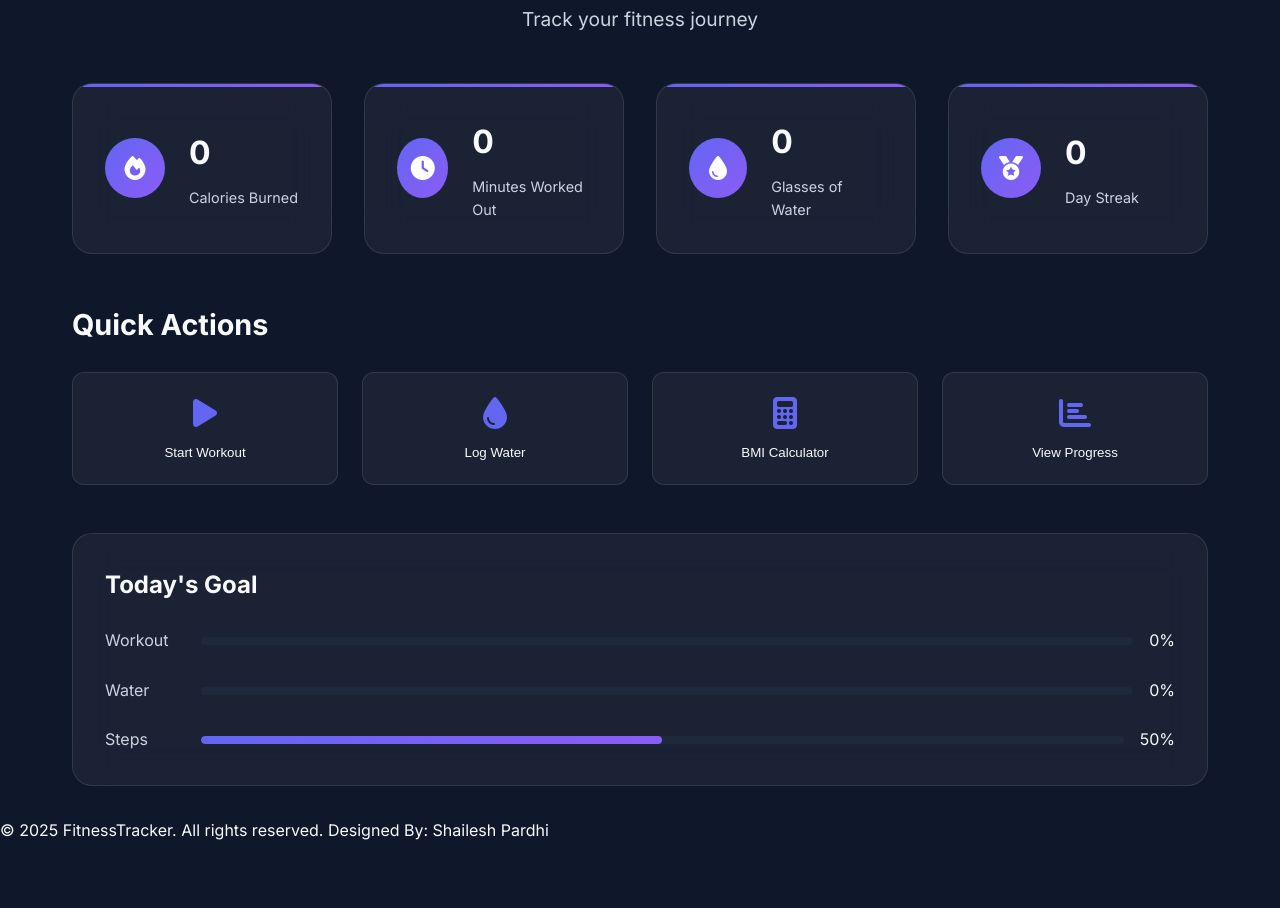
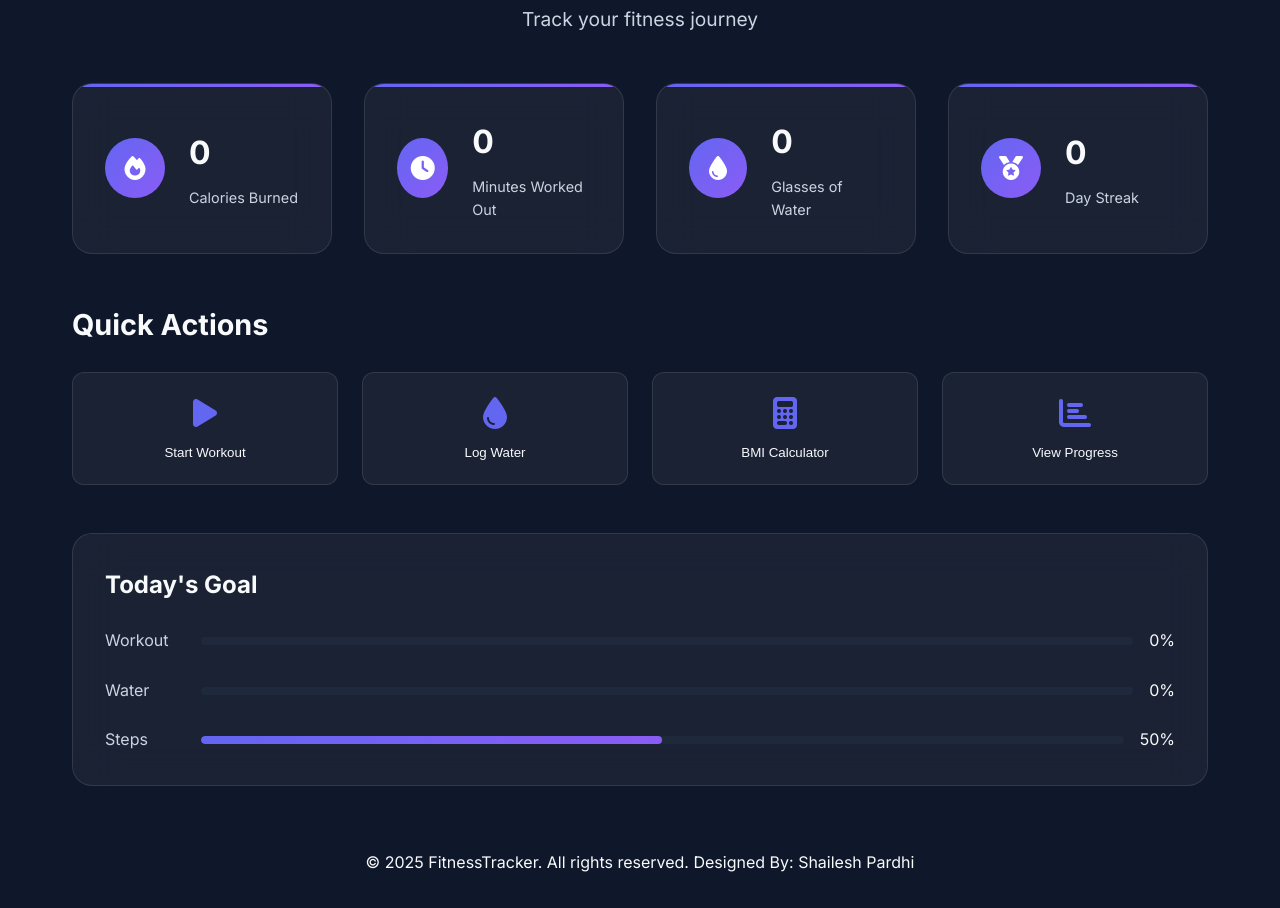
Before and after one commit to shaileshpardhi/FitnessTracker, a plain HTML site: page index.html in a window 1280 px wide. Shown: the part 191-1099 px from the top of the page. Before the commit the page ends 1035 px from the top, so only its background shows below. Drawn offline with nearby package versions, Linux system fonts and the light colour scheme.

Commit message:
Update style.css

```diff
--- a/style.css
+++ b/style.css
@@ -1349,3 +1349,10 @@ select:focus {
         page-break-inside: avoid;
     }
 }
+
+
+.f-container{
+    text-align: center;
+    margin: 2rem auto;
+
+}
```
